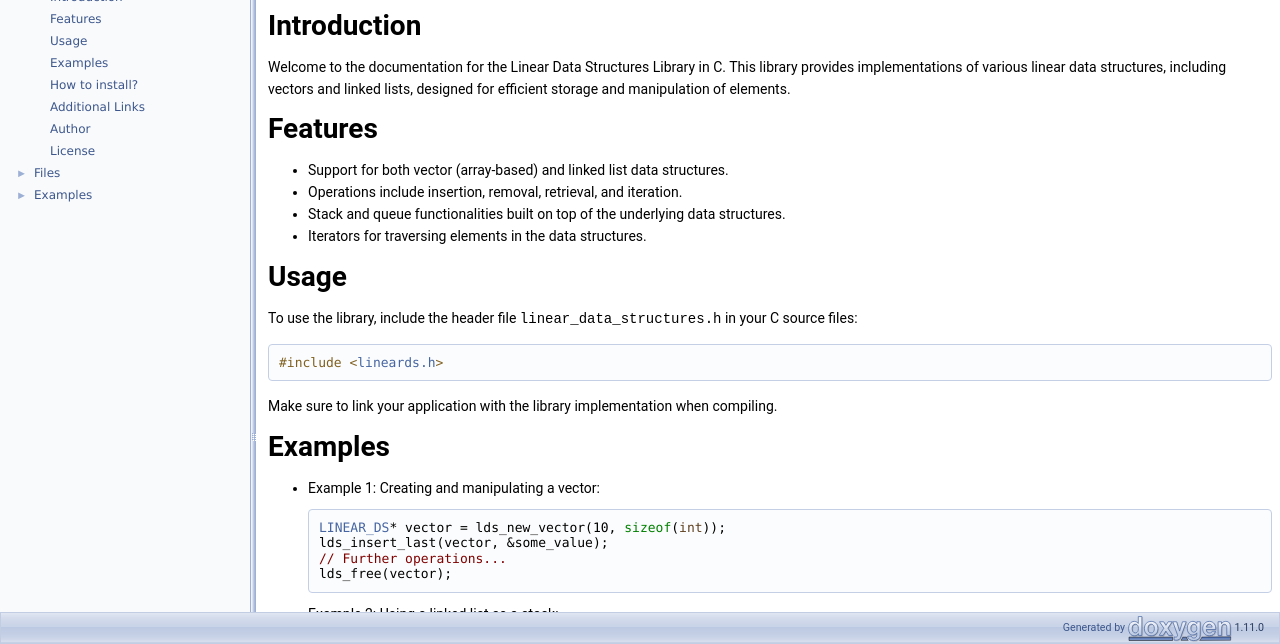
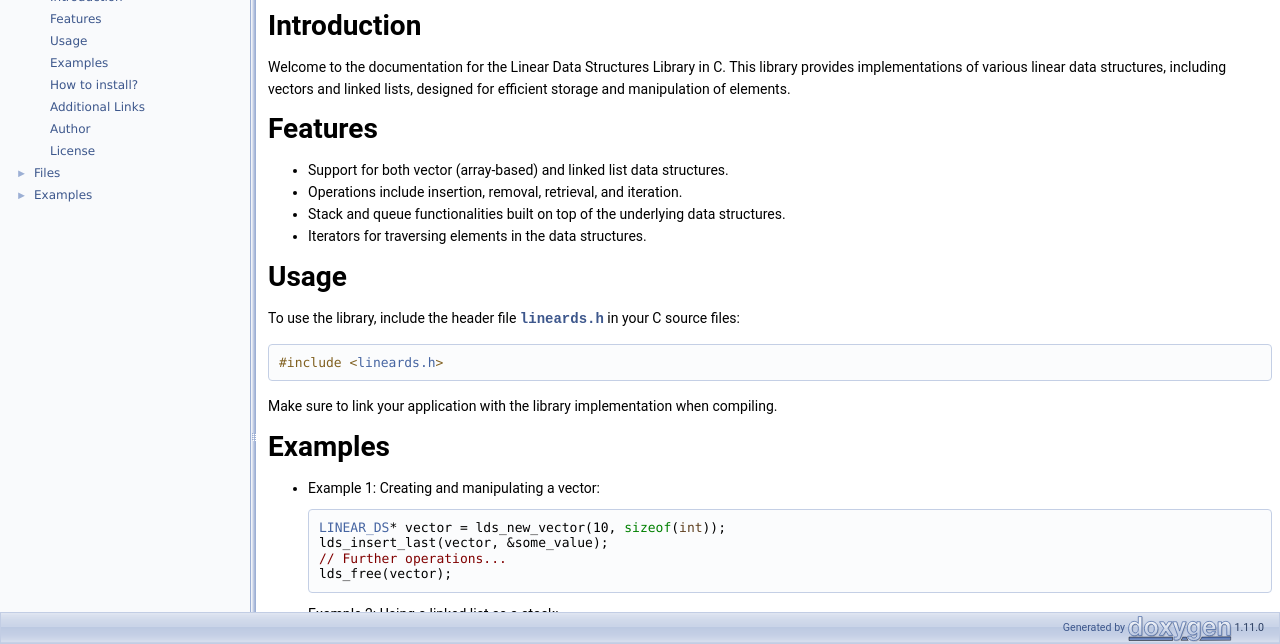
Before and after one commit to iuricardoso/lineards, a plain HTML site: page docs/index.html in a window 1280 px wide. Shown: the part 156-800 px from the top of the page. Drawn offline with Linux system fonts and the light colour scheme.

Commit message:
Correction of the header file name.

```diff
--- a/docs/index.html
+++ b/docs/index.html
@@ -113,7 +113,7 @@ Features</h1>
 </ul>
 <h1><a class="anchor" id="usage_sec"></a>
 Usage</h1>
-<p>To use the library, include the header file <code>linear_data_structures.h</code> in your C source files:</p>
+<p>To use the library, include the header file <code><a class="el" href="lineards_8h.html" title="Header file defining functions and data types for linear data structures in C.">lineards.h</a></code> in your C source files:</p>
 <div class="fragment"><div class="line"><span class="preprocessor">#include &lt;<a class="code" href="lineards_8h.html">lineards.h</a>&gt;</span></div>
 <div class="ttc" id="alineards_8h_html"><div class="ttname"><a href="lineards_8h.html">lineards.h</a></div><div class="ttdoc">Header file defining functions and data types for linear data structures in C.</div></div>
 </div><!-- fragment --><p>Make sure to link your application with the library implementation when compiling.</p>
```
